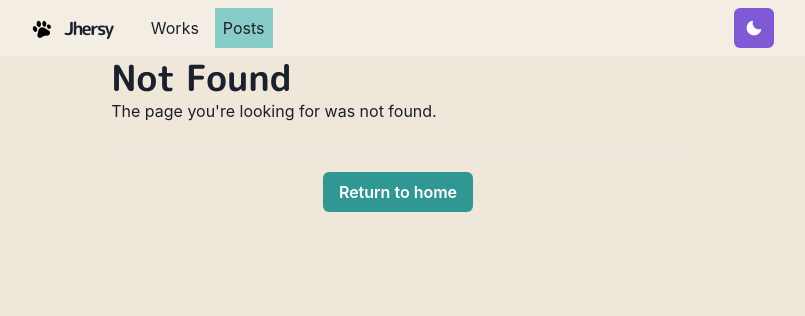
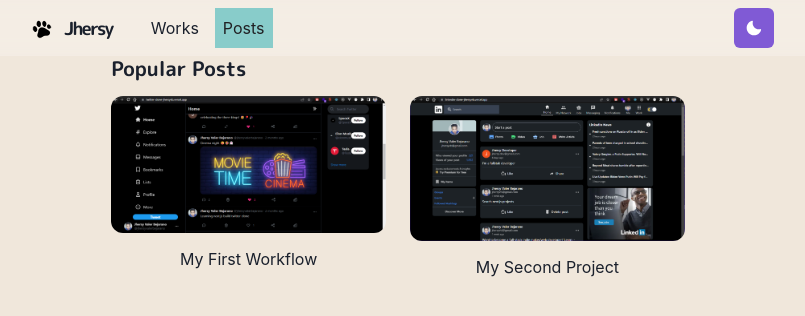
Before and after one commit to Jhersyvb/portfolio-homepage, a Next.js app: page /posts in a window 1280 px wide. Before the commit this address had no page. Shown: the top 316 px of the page, without its empty margins (242-1047 px from the left). Built offline with nearby package versions, Linux system fonts and the light colour scheme.

Commit message:
Add 'Posts' page

```diff
--- /dev/null
+++ b/pages/posts.js
@@ -0,0 +1,35 @@
+import { Container, Heading, SimpleGrid } from '@chakra-ui/react'
+import Layout from '../components/layouts/article'
+import Section from '../components/section'
+import { GridItem } from '../components/grid-item'
+
+import TwitterClone from '../public/images/works/twitter-clone.png'
+import LinkedInClone from '../public/images/works/linkedin-clone.png'
+
+const Posts = () => {
+  return (
+    <Layout title="Posts">
+      <Container>
+        <Heading as="h3" fontSize={20} mb={4}>
+          Popular Posts
+        </Heading>
+        <Section delay={0.1}>
+          <SimpleGrid columns={[1, 2, 2]} gap={6}>
+            <GridItem
+              title="My First Workflow"
+              thumbnail={TwitterClone}
+              href="https://twitter-clone-jhersyvb.vercel.app/"
+            />
+            <GridItem
+              title="My Second Project"
+              thumbnail={LinkedInClone}
+              href="https://linkedin-clone-jhersyvb.vercel.app/"
+            />
+          </SimpleGrid>
+        </Section>
+      </Container>
+    </Layout>
+  )
+}
+
+export default Posts
```
